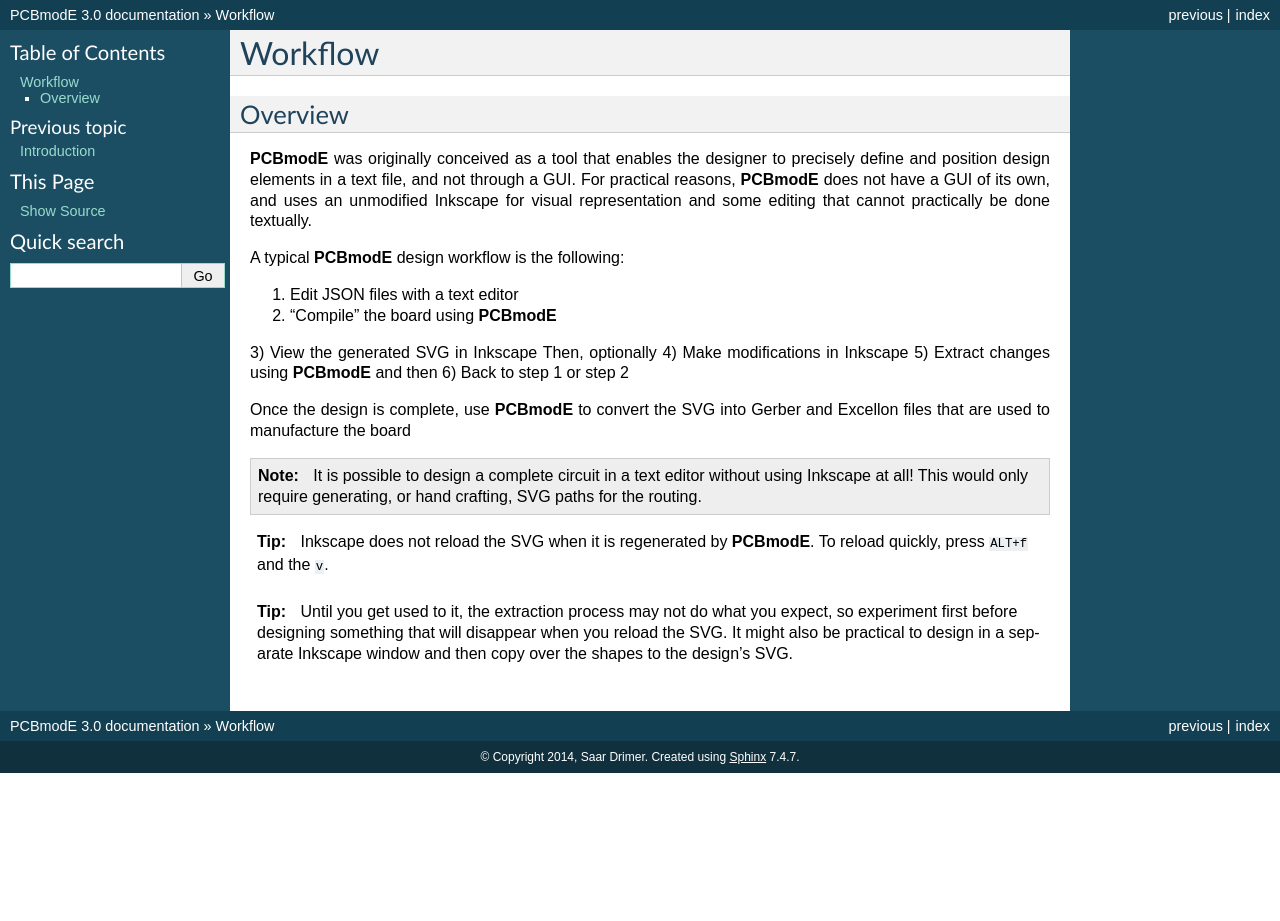
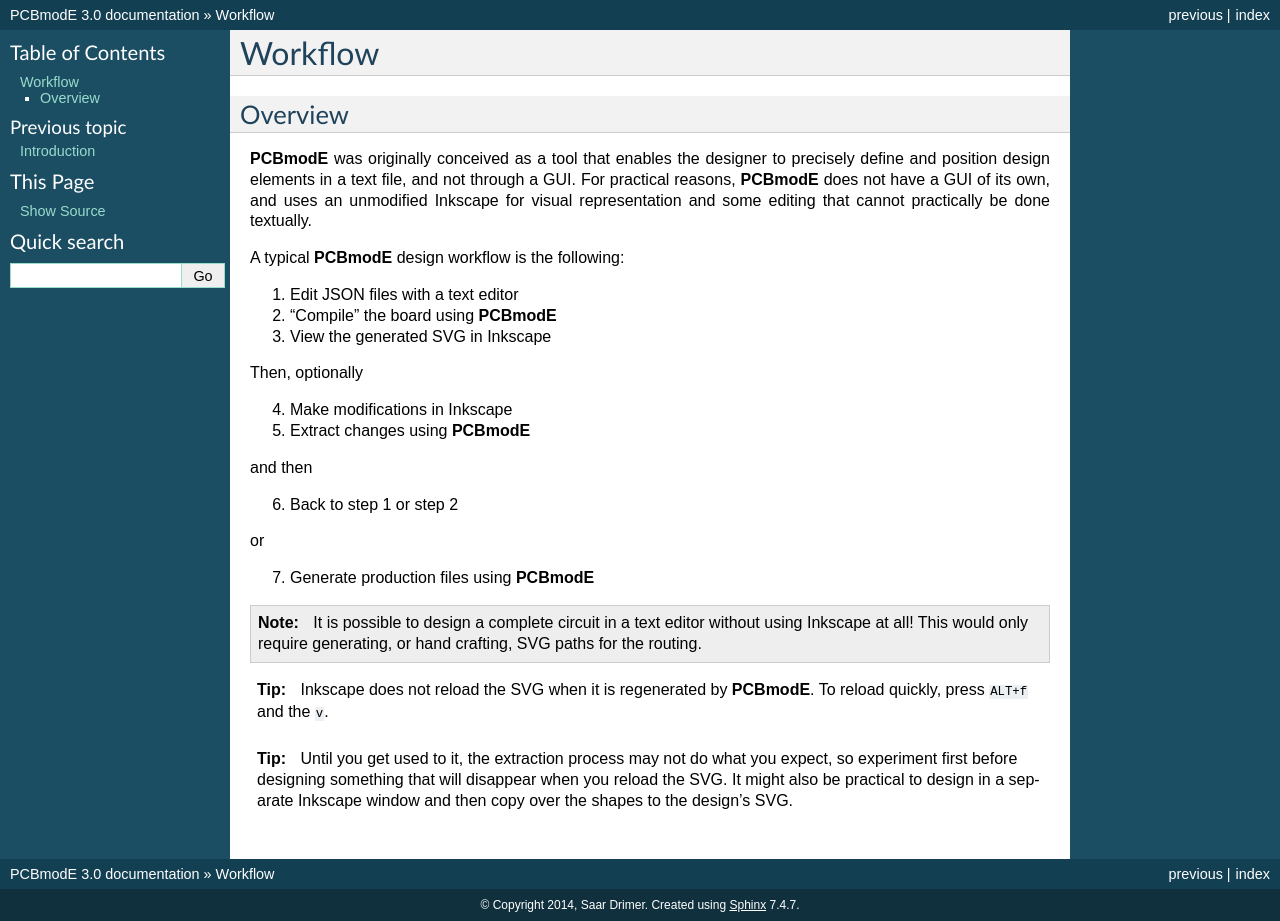
Before and after one commit to boldport/pcbmode, a Sphinx documentation site: the page built from docs/source/workflow.rst, in a window 1280 px wide. Built offline with Sphinx 7.4.7, drawn with Linux system fonts in a browser that asks for light colours; pages that are not in the unit, such as notebooks, are missing from menus; before the commit the page ends 900 px from its top, so only the background shows below that.

Commit message:
clarify last step

```diff
--- a/docs/source/workflow.rst
+++ b/docs/source/workflow.rst
@@ -12,13 +12,19 @@
 1) Edit JSON files with a text editor
 2) "Compile" the board using **PCBmodE**
 3) View the generated SVG in Inkscape
+
 Then, optionally
+
 4) Make modifications in Inkscape
 5) Extract changes using **PCBmodE**
+
 and then
+
 6) Back to step 1 or step 2
 
-Once the design is complete, use **PCBmodE** to convert the SVG into Gerber and Excellon files that are used to manufacture the board
+or
+
+7) Generate production files using **PCBmodE**
 
 .. note:: It is possible to design a complete circuit in a text editor without using Inkscape at all! This would only require generating, or hand crafting, SVG paths for the routing.
 
```
